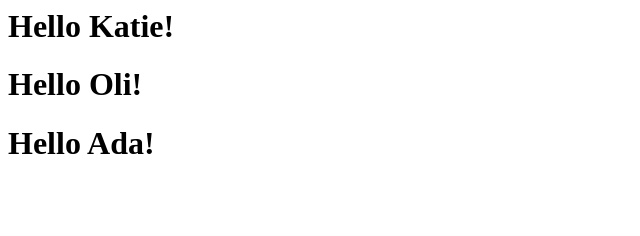
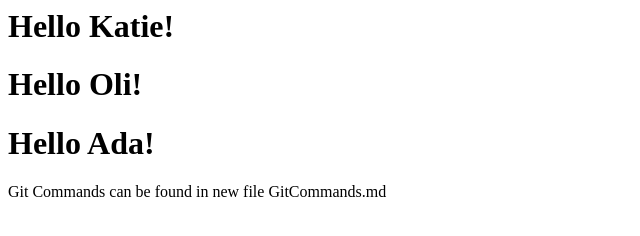
Before and after one commit to WestyCodes/introductions-2, a plain HTML site: page index.html in a window 1280 px wide. Shown: the whole page, without its empty margins (0-640 px from the left). Drawn offline with Linux system fonts and the light colour scheme.

Commit message:
Created git-commands.md file and filled with useful commands. Altered index.html to mention the location of the git command list

```diff
--- a/index.html
+++ b/index.html
@@ -1,3 +1,4 @@
 <h1>Hello Katie!</h1>
 <h1>Hello Oli!</h1>
 <h1>Hello Ada!</h1>
+<p>Git Commands can be found in new file GitCommands.md</p>
```
Also changed, not shown: 1 other file.
